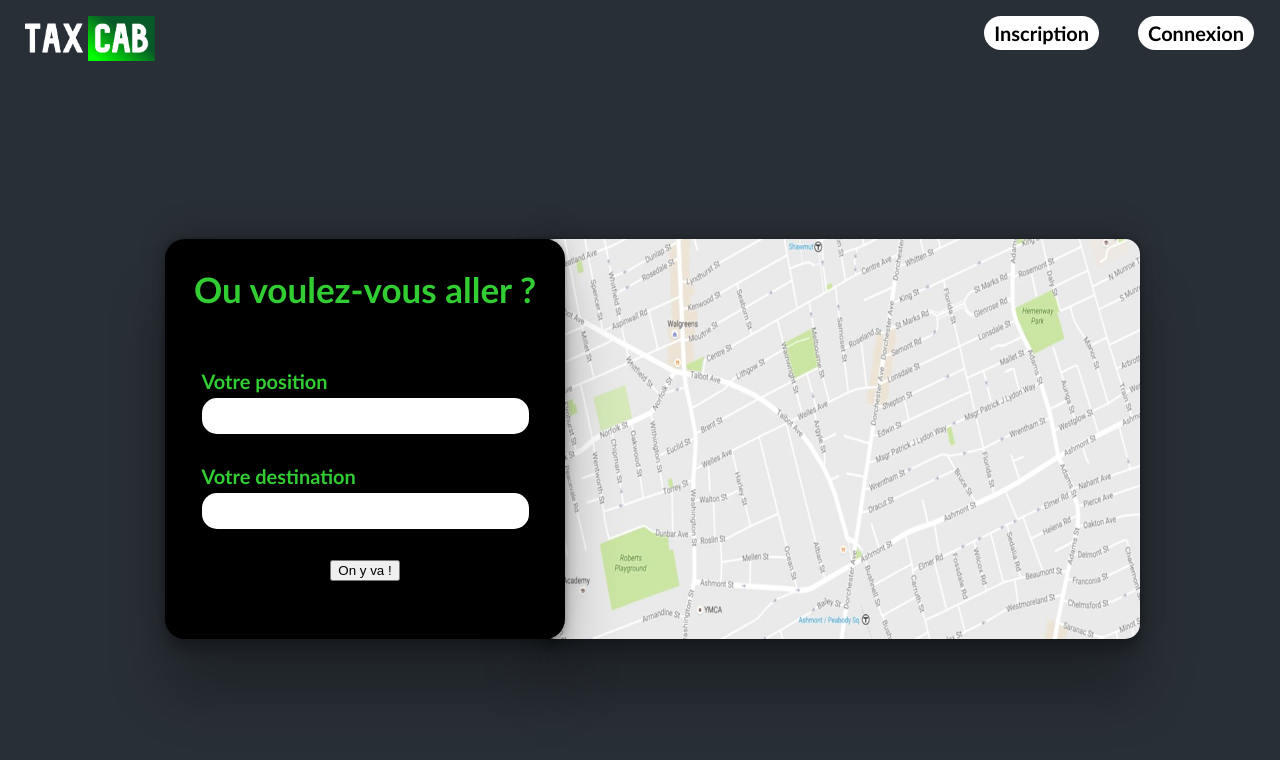
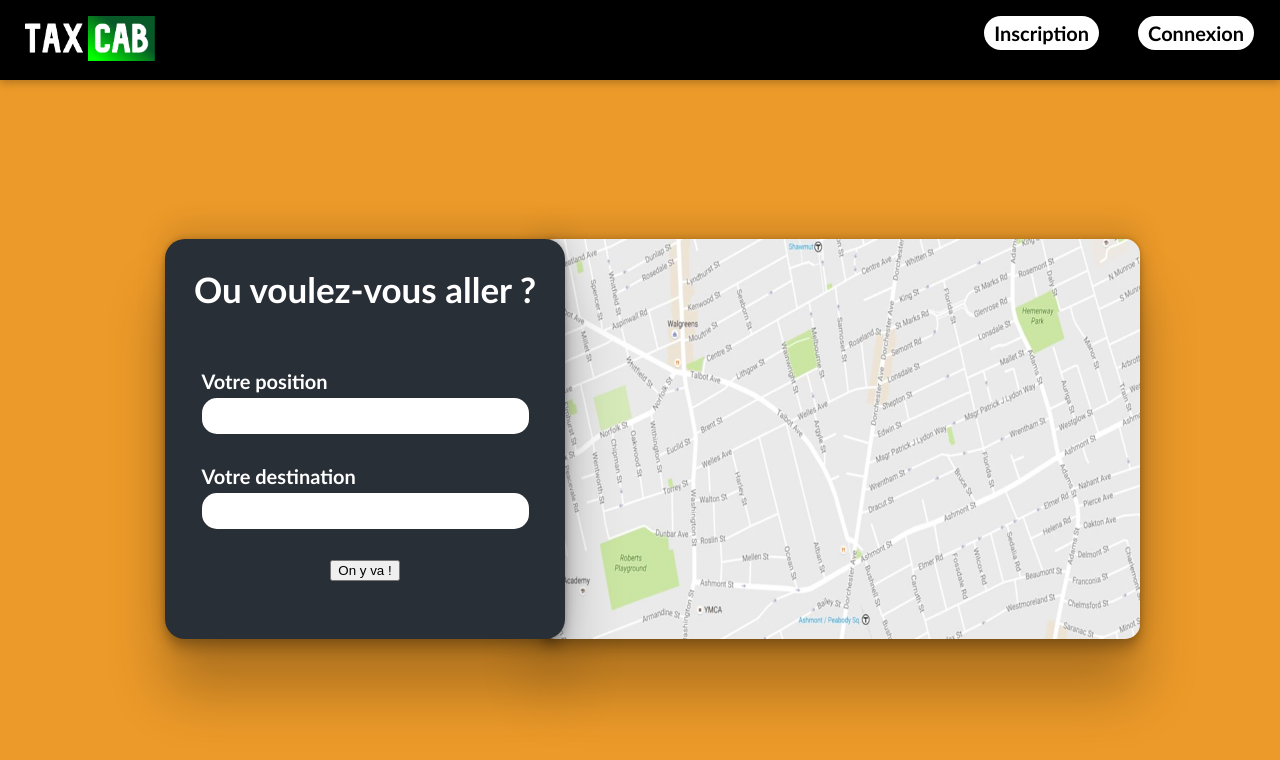
Before and after one commit to Doudmak/TaxiCab, a PHP site: page / in a window 1280 px wide. Shown: the top 760 px of the page. Run offline with PHP 8.4, Linux system fonts and the light colour scheme.

Commit message:
Maj page d'accueil

```diff
--- a/style.css
+++ b/style.css
@@ -1,5 +1,5 @@
 body {
-    background-color: #292F36;
+    background-color: #EC9A29;
     color:white;
     font-family: calibri;
     height: 90vh;
@@ -12,6 +12,8 @@ header {
     height: 10vh;
     display: flex;
     justify-content: space-between;
+    background-color: black;
+    box-shadow: rgba(0, 0, 0, 0.24) 0px 3px 8px;
 }
 
 header .logo {
@@ -27,7 +29,7 @@ nav ul {
 }
 
 nav li {
-    color:  black;
+    color: black;
     margin-left: 13px;
     margin-right: 26px;
     font-size: 20px;
@@ -56,7 +58,7 @@ nav li {
 
     height: 400px;
     width: 400px;
-    background-color: black;
+    background-color: #292F36;
     border-radius: 20px;
     display: flex;
     flex-direction: column;
@@ -69,7 +71,7 @@ nav li {
 .cadre h2 {
 
     font-size: 35px;
-    color: limegreen;
+    color: white;
 
 }
 
@@ -78,7 +80,7 @@ nav li {
     font-size: 20px;
     margin: 0px;
     margin-bottom: 5px;
-    color: limegreen;
+    color: white;
 }
 .title,.position,.destination {
 
```
Also changed, not shown: Image/japan.jpg (added), Image/japan1.jpg (added).
